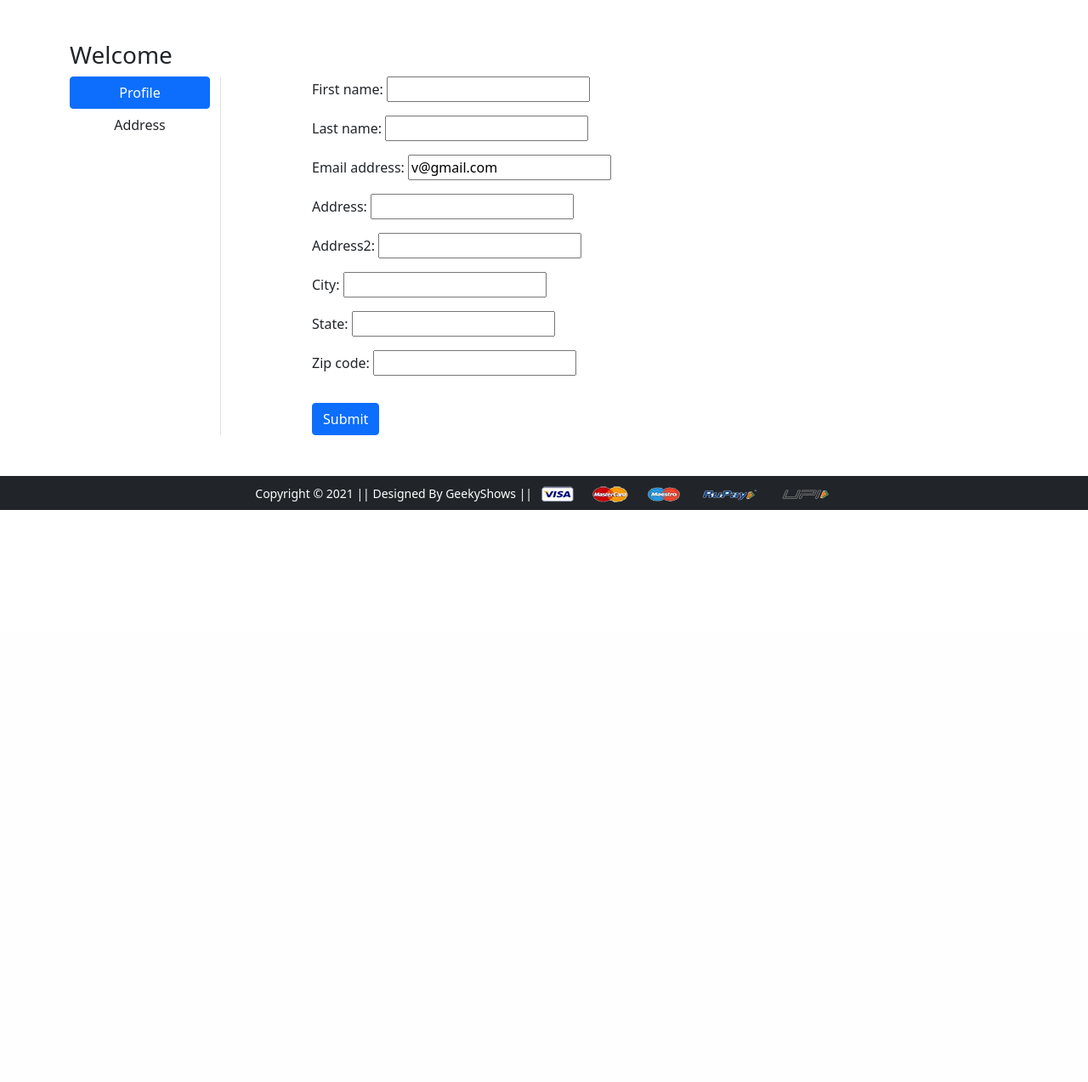
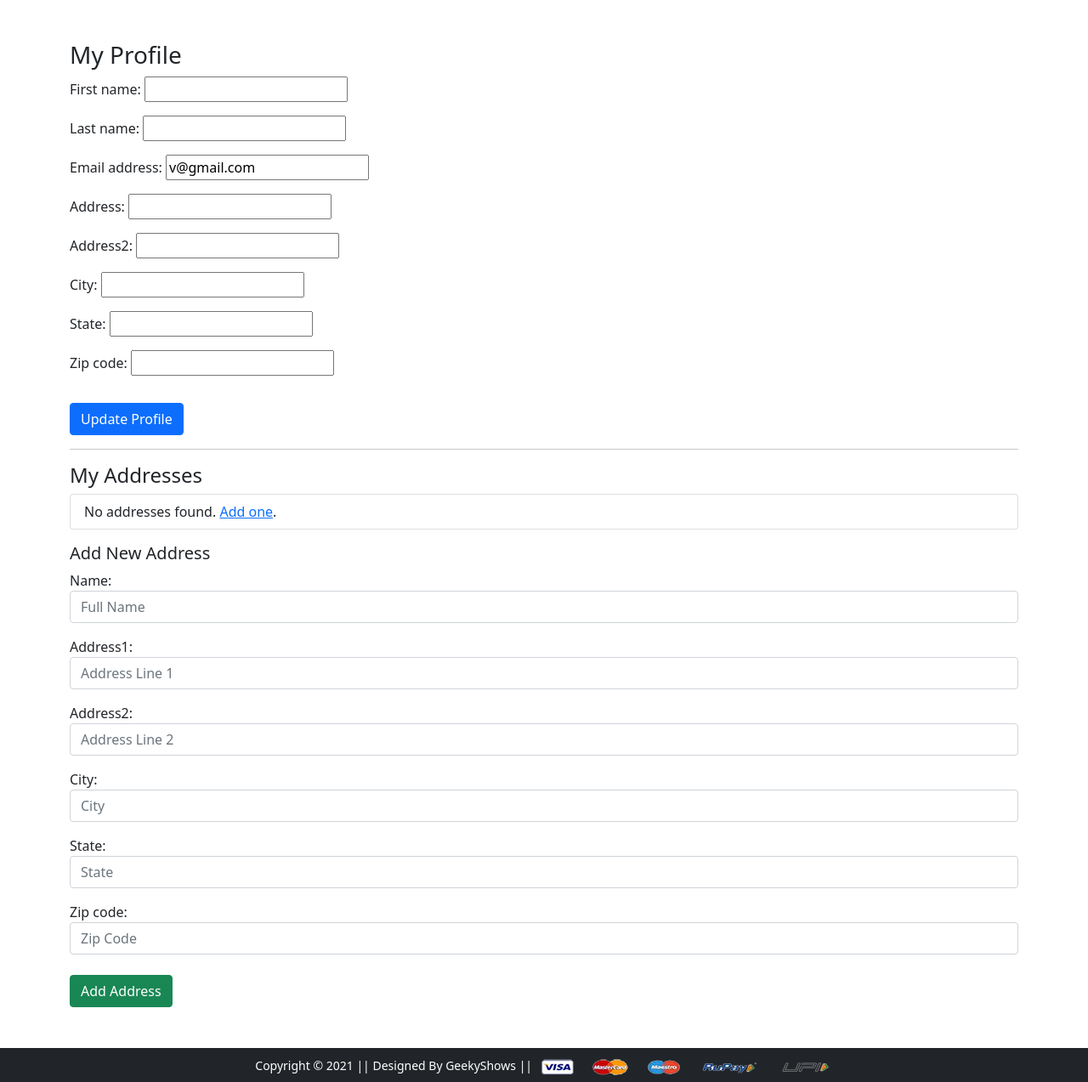
Before and after one commit to Vanshikajhala44/django_ecommerce_website, a Django app: page /profile/ in a window 1280 px wide. Shown: the part 56-1329 px from the top of the page at 85% size. Before the commit the page ends 656 px from the top, so only its background shows below. Run offline with Django 5.2, Linux system fonts and the light colour scheme; a user stored in the database is signed in; data comes from the database, SQL or seed files in the repository; both versions use the stored data as it was after the commit; some libraries are stand-ins or nearby versions.

Commit message:
address and profile

```diff
--- a/app/forms.py
+++ b/app/forms.py
@@ -63,7 +63,16 @@ class ProfileForm(forms.ModelForm):
         fields = ['address', 'address2', 'city', 'state', 'zip_code']
 
 
+
 class AddressForm(forms.ModelForm):
     class Meta:
         model = Address
         fields = ['name', 'address1', 'address2', 'city', 'state', 'zip_code']
+        widgets = {
+            'name': forms.TextInput(attrs={'class': 'form-control', 'placeholder': 'Full Name'}),
+            'address1': forms.TextInput(attrs={'class': 'form-control', 'placeholder': 'Address Line 1'}),
+            'address2': forms.TextInput(attrs={'class': 'form-control', 'placeholder': 'Address Line 2'}),
+            'city': forms.TextInput(attrs={'class': 'form-control', 'placeholder': 'City'}),
+            'state': forms.TextInput(attrs={'class': 'form-control', 'placeholder': 'State'}),
+            'zip_code': forms.TextInput(attrs={'class': 'form-control', 'placeholder': 'Zip Code'}),
+        }
--- a/app/templates/app/profile.html
+++ b/app/templates/app/profile.html
@@ -1,26 +1,41 @@
 {% extends 'app/base.html' %}
-{% load static %}
-{% block title %}Profile{% endblock title %}
+
 {% block main-content %}
 <div class="container my-5">
- <div class="row">
-  <h3>Welcome</h3>
-  <div class="col-sm-2 border-end">
-   <ul class="list-unstyled">
-    <li class="d-grid"><a href="{% url 'profile' %}" class="btn btn-primary">Profile</a></li>
-    <li class="d-grid"><a href="{% url 'address' %}" class="btn">Address</a></li>
-   </ul>
-  </div>
-  <div class="col-sm-8 offset-sm-1">
-   <form method="post">
-    {% csrf_token %}
-    {{ user_form.as_p }}
-    {{ profile_form.as_p }}
-    <button type="submit" class="btn btn-primary mt-3">Submit</button>
-</form>
+    <h3>My Profile</h3>
 
+    <!-- Profile Form -->
+    <form method="POST">
+        {% csrf_token %}
+        {{ user_form.as_p }}
+        {{ profile_form.as_p }}
+        <button type="submit" class="btn btn-primary mt-3" name="update_profile">Update Profile</button>
+    </form>
 
-  </div>
- </div>
+    <hr>
+
+    <!-- Optional: Inline Addresses -->
+    <h4>My Addresses</h4>
+    <ul class="list-group mb-3">
+        {% for addr in addresses %}
+        <li class="list-group-item d-flex justify-content-between align-items-center">
+            {{ addr.name }}, {{ addr.address1 }}, {{ addr.city }}, {{ addr.state }} - {{ addr.zip_code }}
+            <span>
+                <a href="{% url 'edit_address' addr.id %}" class="btn btn-sm btn-warning">Edit</a>
+                <a href="{% url 'delete_address' addr.id %}" class="btn btn-sm btn-danger">Delete</a>
+            </span>
+        </li>
+        {% empty %}
+        <li class="list-group-item">No addresses found. <a href="{% url 'add_address' %}">Add one</a>.</li>
+        {% endfor %}
+    </ul>
+
+    <!-- Optional: Add Address Form Inline -->
+    <h5>Add New Address</h5>
+    <form method="POST">
+        {% csrf_token %}
+        {{ address_form.as_p }}
+        <button type="submit" name="add_address" class="btn btn-success mt-2">Add Address</button>
+    </form>
 </div>
-{% endblock main-content %}
+{% endblock %}
--- a/app/urls.py
+++ b/app/urls.py
@@ -21,10 +21,9 @@ urlpatterns = [
     # Cart & user
     path('cart/', views.add_to_cart, name='add-to-cart'),
     path('buy/', views.buy_now, name='buy-now'),
-    path('profile/', views.profile, name='profile'),
-    # path('address/', views.address, name='address'),
+
     path('orders/', views.orders, name='orders'),
-    path('changepassword/', views.change_password, name='changepassword'),
+#     path('changepassword/', views.change_password, name='changepassword'),
 
     # Auth
     path('login/', views.login, name='login'),
@@ -67,5 +66,12 @@ urlpatterns = [
     # path('change-password/', views.change_password, name='changepassword'),
 
 
+    path('profile/', views.profile, name='profile'),
+   path('addresses/', views.address, name='address'),
+   path('add-address/', views.add_address, name='add_address'),
+  path('edit-address/<int:id>/', views.edit_address, name='edit_address'),
+   path('delete-address/<int:id>/', views.delete_address, name='delete_address'),
+
+
 
 ] + static(settings.MEDIA_URL, document_root=settings.MEDIA_ROOT)
--- a/app/views.py
+++ b/app/views.py
@@ -11,6 +11,8 @@ from .forms import UserProfileForm, ProfileForm
 from django.contrib.auth.decorators import login_required
 from .models import Address
 from .forms import AddressForm
+
+
 
 
 
@@ -74,24 +76,35 @@ def buy_now(request):
 def profile(request):
     user = request.user
     profile = user.profile  # assumes you have a Profile model linked to User
+    addresses = Address.objects.filter(user=user)  # get all addresses
 
     if request.method == "POST":
-        user_form = UserProfileForm(request.POST, instance=user)
-        profile_form = ProfileForm(request.POST, instance=profile)
-        if user_form.is_valid() and profile_form.is_valid():
-            user_form.save()
-            profile_form.save()
-            return redirect('profile')  # reload page after save
+        # check which form is submitted
+        if 'update_profile' in request.POST:
+            user_form = UserProfileForm(request.POST, instance=user)
+            profile_form = ProfileForm(request.POST, instance=profile)
+            if user_form.is_valid() and profile_form.is_valid():
+                user_form.save()
+                profile_form.save()
+                return redirect('profile')
+        elif 'add_address' in request.POST:
+            address_form = AddressForm(request.POST)
+            if address_form.is_valid():
+                address = address_form.save(commit=False)
+                address.user = request.user
+                address.save()
+                return redirect('profile')
     else:
         user_form = UserProfileForm(instance=user)
         profile_form = ProfileForm(instance=profile)
+        address_form = AddressForm()
 
     return render(request, 'app/profile.html', {
         'user_form': user_form,
-        'profile_form': profile_form
+        'profile_form': profile_form,
+        'address_form': address_form,
+        'addresses': addresses
     })
-from .forms import AddressForm
-
 @login_required
 def add_address(request):
     if request.method == 'POST':
@@ -105,6 +118,38 @@ def add_address(request):
         form = AddressForm()
     return render(request, 'app/add_address.html', {'form': form})
 
+@login_required
+def edit_address(request, id):
+    # Get the address for the logged-in user
+    address = Address.objects.get(id=id, user=request.user)
+
+    if request.method == 'POST':
+        # Pass the instance to pre-fill the form
+        form = AddressForm(request.POST, instance=address)
+        if form.is_valid():
+            form.save()
+            return redirect('address')  # After saving, go back to address list
+    else:
+        form = AddressForm(instance=address)  # Pre-fill form with existing data
+
+    # Render the same template as add_address
+    return render(request, 'app/add_address.html', {'form': form})
+
+@login_required
+def delete_address(request, id):
+    address = Address.objects.get(id=id, user=request.user)
+    if request.method == 'POST':
+        address.delete()
+        return redirect('address')
+    return render(request, 'app/delete_address.html', {'address': address})
+
+
+
+
+@login_required
+def address(request):
+    addresses = Address.objects.filter(user=request.user)
+    return render(request, 'app/address.html', {'addresses': addresses})
 
 # ================= SIMPLE PAGES =================
 def add_to_cart(request):
--- a/shoppingx/settings.py
+++ b/shoppingx/settings.py
@@ -124,3 +124,4 @@ MEDIA_ROOT = BASE_DIR / 'media'  # if BASE_DIR is a Path object
 # MEDIA_ROOT = os.path.join(BASE_DIR, 'media')  # if BASE_DIR is a string
 LOGIN_REDIRECT_URL = '/'
 LOGOUT_REDIRECT_URL='/login'
+DEFAULT_AUTO_FIELD = 'django.db.models.BigAutoField'
```
Also changed, not shown: app/templates/add_address.html (deleted, +0 -57 lines), app/templates/app/add_address.html (added, +100 -0 lines), app/templates/app/address.html (+2 -28 lines), app/templates/app/delete_address.html (added, +13 -0 lines), app/migrations/0006_alter_address_id_alter_cart_id_alter_customer_id_and_more.py (added), db.sqlite3.
